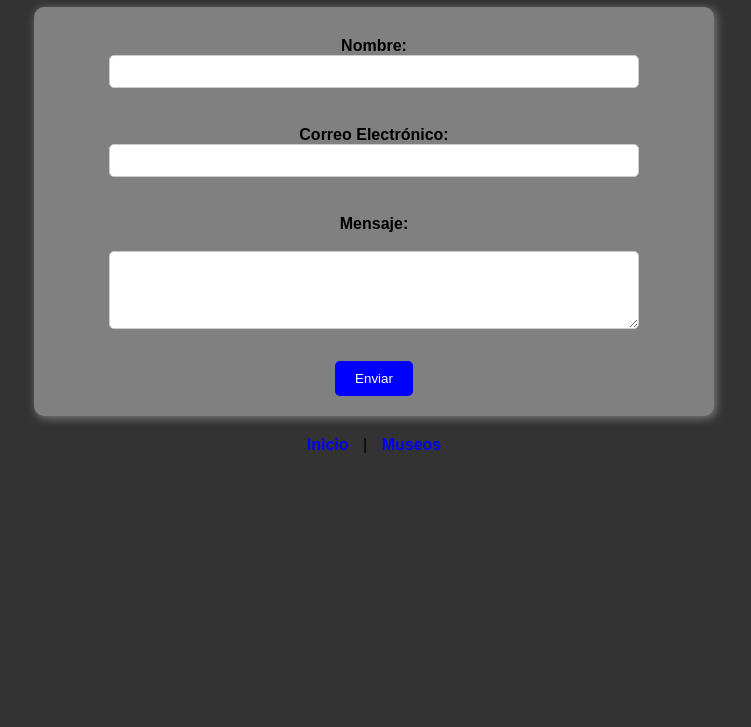
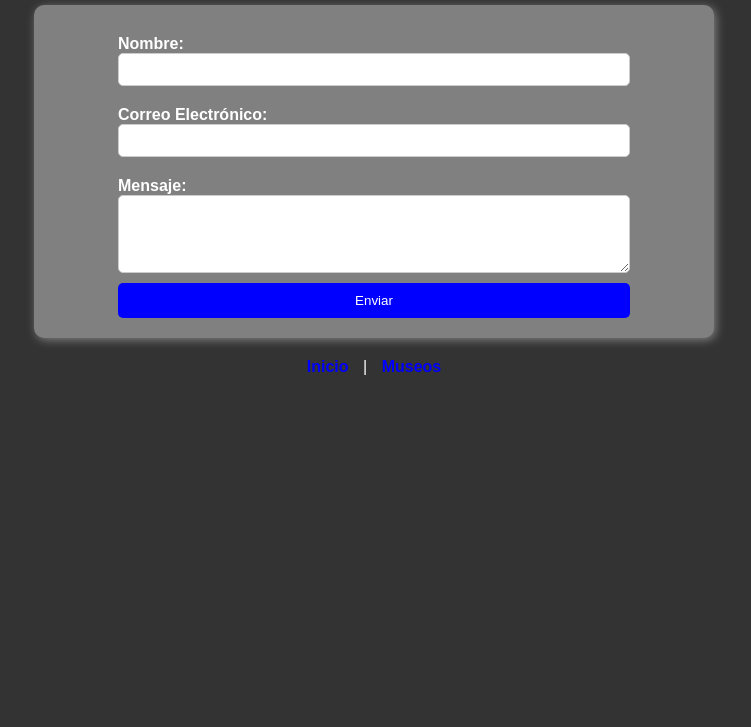
Before and after one commit to valenmadrigal/TP01PV2025MADRIGAL--LUCIAVALENTINA, a plain HTML site: page contacto.html in a window 1280 px wide. Shown: the part 73-800 px from the top of the page, without its empty margins (266-1017 px from the left). Drawn offline with Linux system fonts and the light colour scheme.

Commit message:
finalizando TP individual

```diff
--- /dev/null
+++ b/assets/css/contacto.css
@@ -0,0 +1,76 @@
+body {
+    font-family: Arial, sans-serif;
+    background-color: #333;
+    color: white;
+    text-align: center;
+    margin: 0;
+    padding: 0;
+}
+
+h1 {
+    margin-top: 20px;
+}
+
+form {
+    background: gray;
+    padding: 20px;
+    width: 50%;
+    margin: auto;
+    border-radius: 10px;
+    box-shadow: 2px 2px 10px gray;
+    display: flex;
+    flex-direction: column;
+    align-items: center;
+}
+
+label {
+    font-weight: bold;
+    display: block;
+    margin-top: 10px;
+    width: 80%;
+    text-align: left;
+}
+
+input, textarea {
+    width: 80%;
+    padding: 8px;
+    margin-bottom: 10px;
+    border: 1px solid #ccc;
+    border-radius: 5px;
+    box-sizing: border-box;
+}
+
+textarea {
+    resize: vertical;
+}
+
+button {
+    background-color: blue;
+    color: white;
+    padding: 10px 20px;
+    border: none;
+    cursor: pointer;
+    border-radius: 5px;
+    transition: background 0.3s;
+    width: 80%;
+}
+
+button:hover {
+    background-color: darkblue;
+}
+
+nav {
+    margin-top: 20px;
+}
+
+nav a {
+    text-decoration: none;
+    color: blue;
+    font-weight: bold;
+    margin: 0 10px;
+    transition: color 0.3s;
+}
+
+nav a:hover {
+    color: lightblue;
+}
--- /dev/null
+++ b/assets/css/museos.css
@@ -0,0 +1,59 @@
+body {
+    font-family: Arial, sans-serif;
+    background-color: #f4f4f4;
+    text-align: center;
+    margin: 0;
+    padding: 0;
+}
+
+h1 {
+    color: #333;
+    margin-top: 20px;
+}
+
+ul {
+    list-style: none;
+    padding: 0;
+}
+
+ul li {
+    background: #fff;
+    margin: 10px auto;
+    padding: 10px;
+    width: 50%;
+    border-radius: 5px;
+    box-shadow: 2px 2px 10px rgba(0, 0, 0, 0.1);
+    transition: transform 0.3s;
+}
+
+ul li:hover {
+    transform: scale(1.05);
+}
+
+ul li a {
+    text-decoration: none;
+    color: #007BFF;
+    font-weight: bold;
+    display: block;
+    padding: 10px;
+}
+
+ul li a:hover {
+    color: #0056b3;
+}
+
+nav {
+    margin-top: 20px;
+}
+
+nav a {
+    text-decoration: none;
+    color: blue;
+    font-weight: bold;
+    margin: 0 10px;
+    transition: color 0.3s;
+}
+
+nav a:hover {
+    color: darkblue;
+}
--- a/contacto.html
+++ b/contacto.html
@@ -4,29 +4,27 @@
     <meta charset="UTF-8">
     <meta name="viewport" content="width=device-width, initial-scale=1.0">
     <title>Contacto</title>
+    <link rel="stylesheet" href="assets/css/contacto.css">
 </head>
+<body>
+    <h1>Contacto</h1>
 
-<body style="font-family: Arial, sans-serif; background-color: #333; text-align: center; margin: 0; padding: 0;">
-    <h1 style="color:wi;">Contacto</h1>
+    <form action="#" method="post">
+        <label for="nombre">Nombre:</label>
+        <input type="text" id="nombre" name="nombre" required>
 
-    <form action="#" method="post" style="background: gray; padding: 20px; width: 50%; margin: auto; border-radius: 10px; box-shadow: 2px 2px 10px gray;">
-        <label for="nombre" style="font-weight: bold; display: block; margin-top: 10px;">Nombre:</label>
-        <input type="text" id="nombre" name="nombre" required style="width: 80%; padding: 8px; margin-bottom: 10px; border: 1px solid #ccc; border-radius: 5px;"><br><br>
+        <label for="email">Correo Electrónico:</label>
+        <input type="email" id="email" name="email" required>
 
-        <label for="email" style="font-weight: bold; display: block; margin-top: 10px;">Correo Electrónico:</label>
-        <input type="email" id="email" name="email" required style="width: 80%; padding: 8px; margin-bottom: 10px; border: 1px solid #ccc; border-radius: 5px;"><br><br>
+        <label for="mensaje">Mensaje:</label>
+        <textarea id="mensaje" name="mensaje" rows="4" required></textarea>
 
-        <label for="mensaje" style="font-weight: bold; display: block; margin-top: 10px;">Mensaje:</label><br>
-        <textarea id="mensaje" name="mensaje" rows="4" required style="width: 80%; padding: 8px; margin-bottom: 10px; border: 1px solid #ccc; border-radius: 5px;"></textarea><br><br>
-
-        <button type="submit" style="background-color: blue; color: white; padding: 10px 20px; border: none; cursor: pointer; border-radius: 5px; transition: background 0.3s;">
-            Enviar
-        </button>
+        <button type="submit">Enviar</button>
     </form>
 
-    <nav style="margin-top: 20px;">
-        <a href="index.html" style="text-decoration: none; color: blue; font-weight: bold; margin: 0 10px; transition: color 0.3s;">Inicio</a> |
-        <a href="museos.html" style="text-decoration: none; color: blue; font-weight: bold; margin: 0 10px; transition: color 0.3s;">Museos</a>
+    <nav>
+        <a href="index.html">Inicio</a> |
+        <a href="museos.html">Museos</a>
     </nav>
 </body>
 </html>
```
Also changed, not shown: index.html (+10 -9 lines), museos.html (+1 -13 lines), assets/css/styles.css (renamed from css/styles.css), imagenes/JUJUY-1.jpg (renamed from JUJUY-1.jpg), imagenes/carnaval.jpg (renamed from carnaval.jpg), imagenes/carnavalito.jpg (renamed from carnavalito.jpg), imagenes/coplas.jpg (renamed from coplas.jpg), imagenes/humahuaca.jpg (renamed from humahuaca.jpg), imagenes/pachamama.jpg (renamed from pachamama.jpg), imagenes/pumamarca.jpg (renamed from pumamarca.jpg), imagenes/tilcara y su pucara.jpg (renamed from tilcara y su pucara.jpg).
